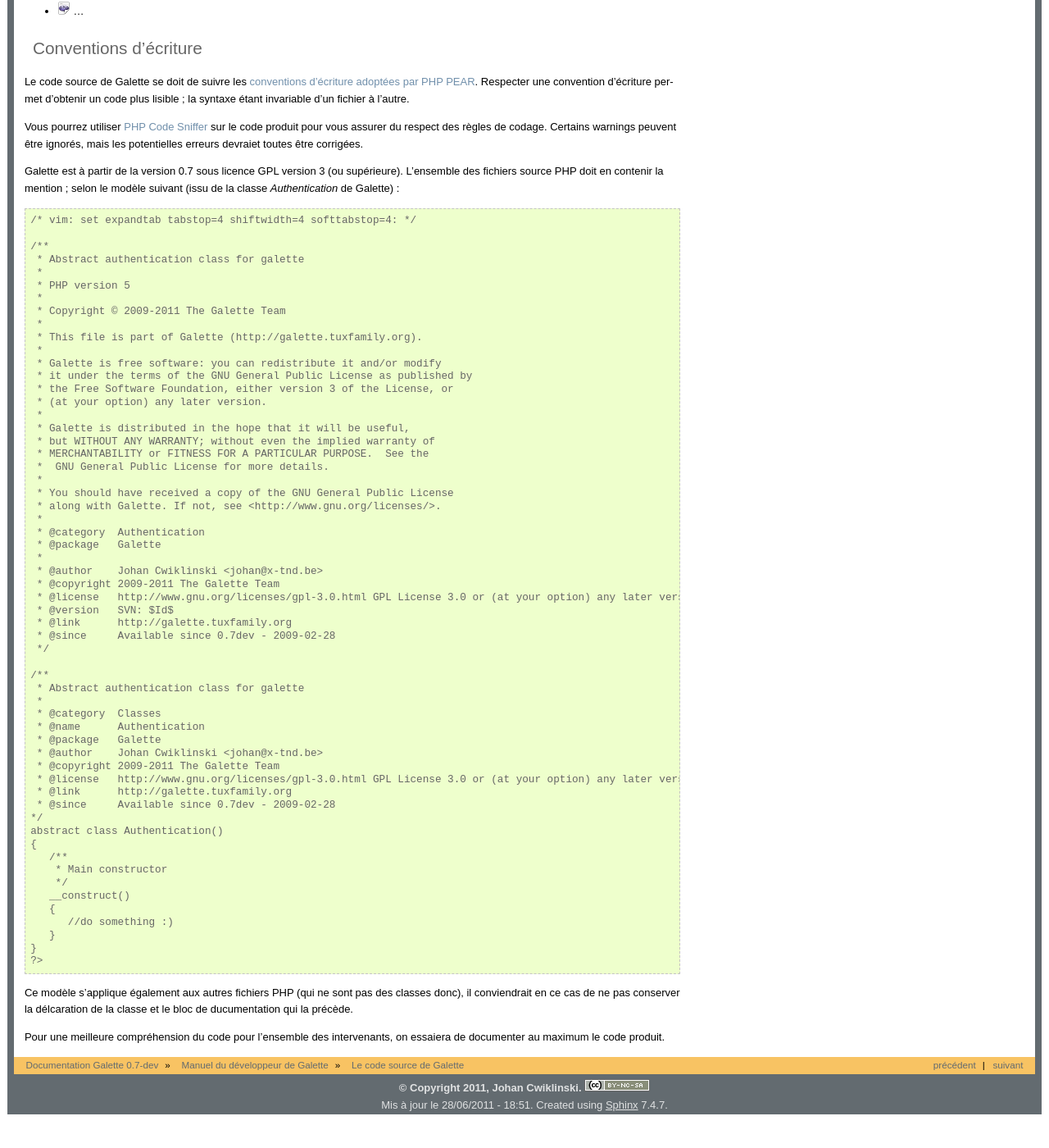
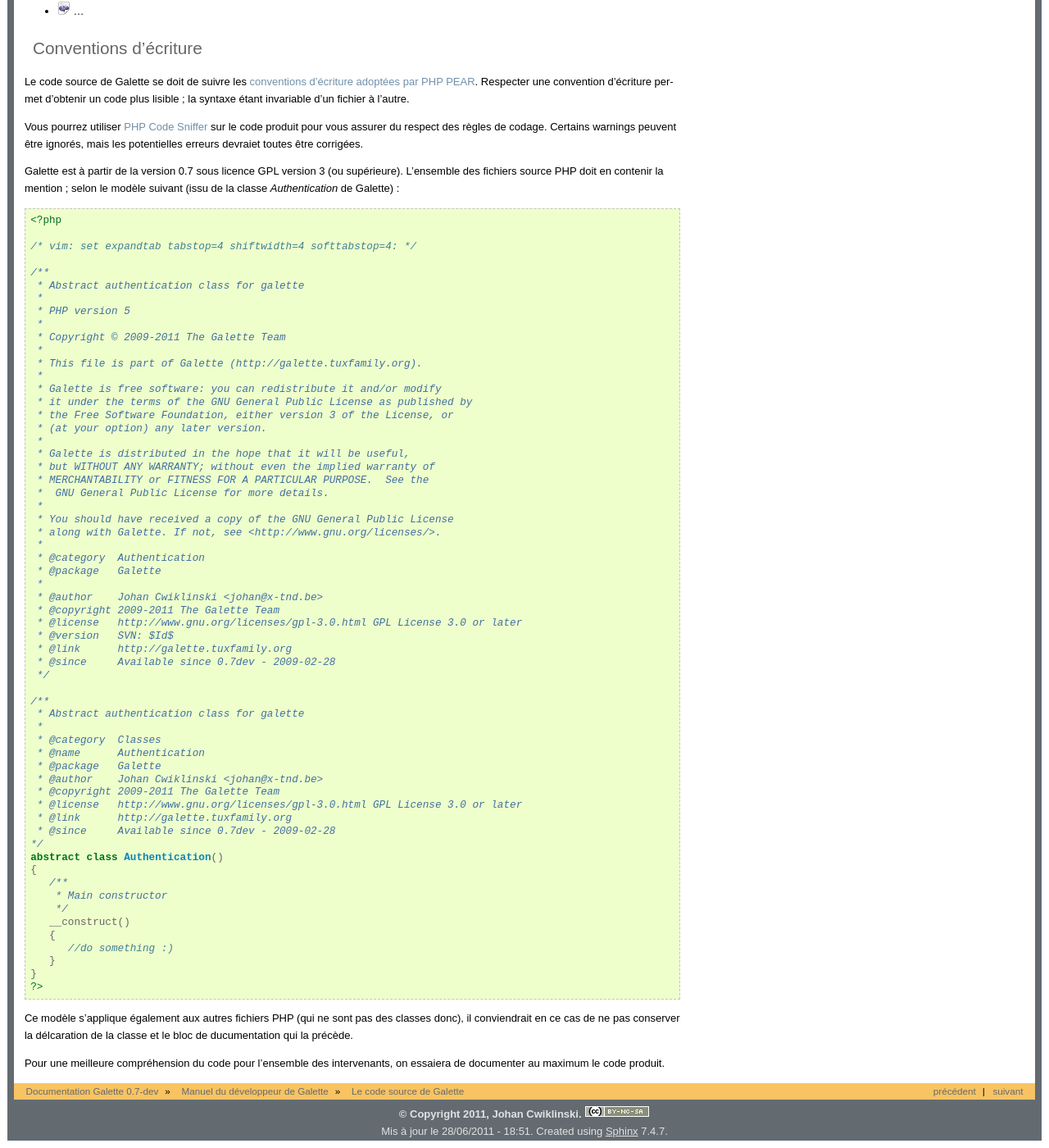
Before and after one commit to galette/galettedoc, a Sphinx documentation site: the page built from source/development/codage.rst, in a window 1280 px wide and 1400 px high, scrolled down 1235 px. Shown: the whole window at 82% size. Built offline with Sphinx 7.4.7, drawn with Linux system fonts in a browser that asks for light colours; before the commit the page ends 2603 px from its top, so only the background shows below that.

Commit message:
Corrections de mise en page pour la sortie PDF

```diff
--- a/source/development/codage.rst
+++ b/source/development/codage.rst
@@ -68,6 +68,8 @@
 
 .. code-block:: php
 
+   <?php
+
    /* vim: set expandtab tabstop=4 shiftwidth=4 softtabstop=4: */
 
    /**
@@ -97,7 +99,7 @@
     *
     * @author    Johan Cwiklinski <johan@x-tnd.be>
     * @copyright 2009-2011 The Galette Team
-    * @license   http://www.gnu.org/licenses/gpl-3.0.html GPL License 3.0 or (at your option) any later version
+    * @license   http://www.gnu.org/licenses/gpl-3.0.html GPL License 3.0 or later
     * @version   SVN: $Id$
     * @link      http://galette.tuxfamily.org
     * @since     Available since 0.7dev - 2009-02-28
@@ -111,7 +113,7 @@
     * @package   Galette
     * @author    Johan Cwiklinski <johan@x-tnd.be>
     * @copyright 2009-2011 The Galette Team
-    * @license   http://www.gnu.org/licenses/gpl-3.0.html GPL License 3.0 or (at your option) any later version
+    * @license   http://www.gnu.org/licenses/gpl-3.0.html GPL License 3.0 or later
     * @link      http://galette.tuxfamily.org
     * @since     Available since 0.7dev - 2009-02-28
    */
--- a/source/development/plugins.rst
+++ b/source/development/plugins.rst
@@ -58,7 +58,7 @@
     *
     * @author    Votre Nom <vous@isp.com>
     * @copyright 2011 The Galette Team
-    * @license   http://www.gnu.org/licenses/gpl-3.0.html GPL License 3.0 or (at your option) any later version
+    * @license   http://www.gnu.org/licenses/gpl-3.0.html GPL License 3.0 or later
     * @version   SVN: $Id$
     * @link      http://galette.tuxfamily.org
     * @since     Available since 0.7dev - 2011-06-28
```
